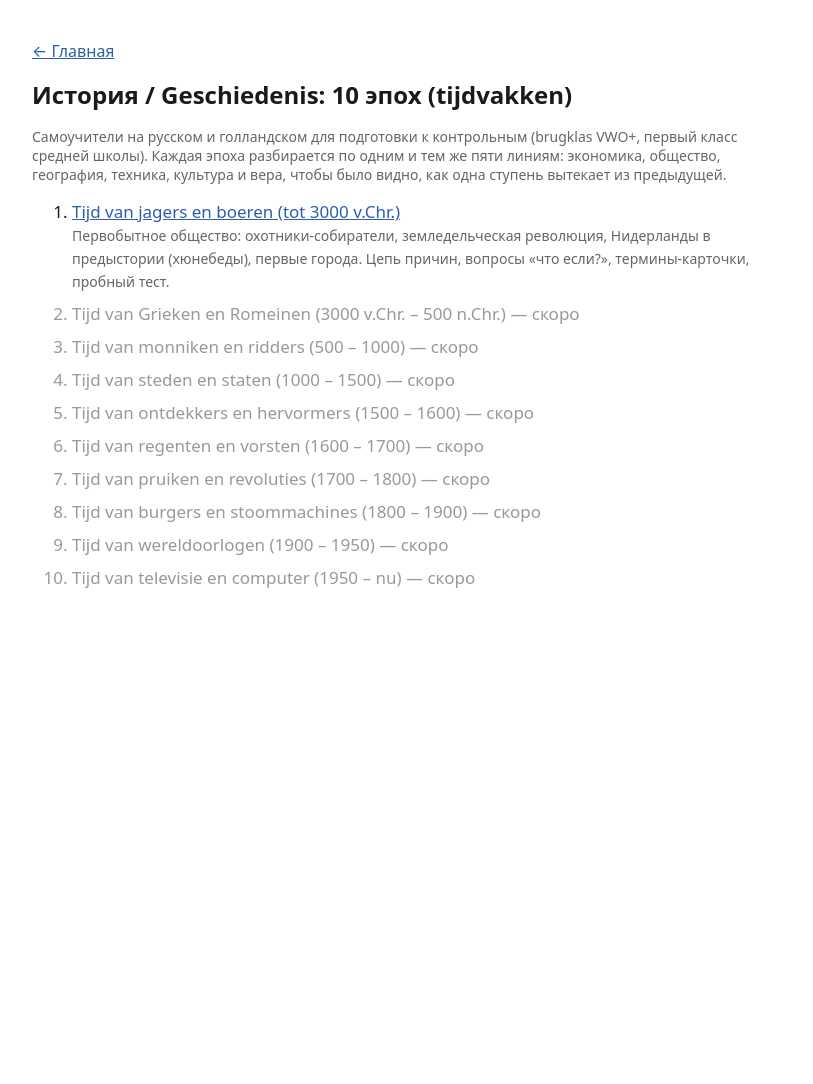
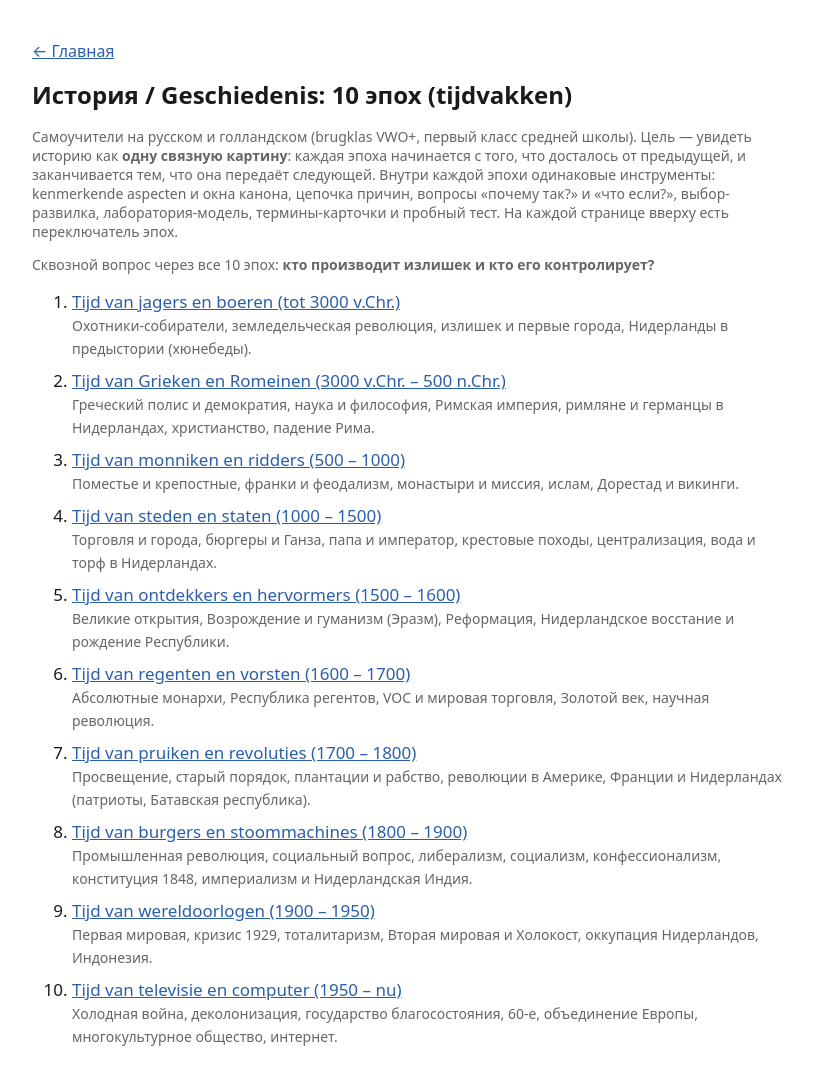
Before and after one commit to ajvengo/math-self-education, a plain HTML site: page history/index.html in a window 1280 px wide. Shown: the whole page, without its empty margins (228-1041 px from the left). Before the commit the page ends 800 px from the top, so only its background shows below. Drawn offline with Linux system fonts and the light colour scheme.

Commit message:
История: оглавление со всеми 10 эпохами, подписи в лабораториях
Co-Authored-By: Claude Opus 5.5 <noreply@anthropic.com>
Claude-Session: https://claude.ai/code/session_01RXJWuEsHxmtFC4bL53Bx7b

```diff
--- a/history/index.html
+++ b/history/index.html
@@ -16,19 +16,29 @@
 <body>
 <p><a href="../index.html">← Главная</a></p>
 <h1>История / Geschiedenis: 10 эпох (tijdvakken)</h1>
-<p class="d">Самоучители на русском и голландском для подготовки к контрольным (brugklas VWO+, первый класс средней школы). Каждая эпоха разбирается по одним и тем же пяти линиям: экономика, общество, география, техника, культура и вера, чтобы было видно, как одна ступень вытекает из предыдущей.</p>
+<p class="d">Самоучители на русском и голландском (brugklas VWO+, первый класс средней школы). Цель — увидеть историю как <b>одну связную картину</b>: каждая эпоха начинается с того, что досталось от предыдущей, и заканчивается тем, что она передаёт следующей. Внутри каждой эпохи одинаковые инструменты: kenmerkende aspecten и окна канона, цепочка причин, вопросы «почему так?» и «что если?», выбор-развилка, лаборатория-модель, термины-карточки и пробный тест. На каждой странице вверху есть переключатель эпох.</p>
+<p class="d">Сквозной вопрос через все 10 эпох: <b>кто производит излишек и кто его контролирует?</b></p>
 <ol>
   <li><a href="tijdvak-1-jagers-en-boeren.html">Tijd van jagers en boeren (tot 3000 v.Chr.)</a><br>
-    <span class="d">Первобытное общество: охотники-собиратели, земледельческая революция, Нидерланды в предыстории (хюнебеды), первые города. Цепь причин, вопросы «что если?», термины-карточки, пробный тест.</span></li>
-  <li class="soon">Tijd van Grieken en Romeinen (3000 v.Chr. – 500 n.Chr.) — скоро</li>
-  <li class="soon">Tijd van monniken en ridders (500 – 1000) — скоро</li>
-  <li class="soon">Tijd van steden en staten (1000 – 1500) — скоро</li>
-  <li class="soon">Tijd van ontdekkers en hervormers (1500 – 1600) — скоро</li>
-  <li class="soon">Tijd van regenten en vorsten (1600 – 1700) — скоро</li>
-  <li class="soon">Tijd van pruiken en revoluties (1700 – 1800) — скоро</li>
-  <li class="soon">Tijd van burgers en stoommachines (1800 – 1900) — скоро</li>
-  <li class="soon">Tijd van wereldoorlogen (1900 – 1950) — скоро</li>
-  <li class="soon">Tijd van televisie en computer (1950 – nu) — скоро</li>
+    <span class="d">Охотники-собиратели, земледельческая революция, излишек и первые города, Нидерланды в предыстории (хюнебеды).</span></li>
+  <li><a href="tijdvak-2-grieken-en-romeinen.html">Tijd van Grieken en Romeinen (3000 v.Chr. – 500 n.Chr.)</a><br>
+    <span class="d">Греческий полис и демократия, наука и философия, Римская империя, римляне и германцы в Нидерландах, христианство, падение Рима.</span></li>
+  <li><a href="tijdvak-3-monniken-en-ridders.html">Tijd van monniken en ridders (500 – 1000)</a><br>
+    <span class="d">Поместье и крепостные, франки и феодализм, монастыри и миссия, ислам, Дорестад и викинги.</span></li>
+  <li><a href="tijdvak-4-steden-en-staten.html">Tijd van steden en staten (1000 – 1500)</a><br>
+    <span class="d">Торговля и города, бюргеры и Ганза, папа и император, крестовые походы, централизация, вода и торф в Нидерландах.</span></li>
+  <li><a href="tijdvak-5-ontdekkers-en-hervormers.html">Tijd van ontdekkers en hervormers (1500 – 1600)</a><br>
+    <span class="d">Великие открытия, Возрождение и гуманизм (Эразм), Реформация, Нидерландское восстание и рождение Республики.</span></li>
+  <li><a href="tijdvak-6-regenten-en-vorsten.html">Tijd van regenten en vorsten (1600 – 1700)</a><br>
+    <span class="d">Абсолютные монархи, Республика регентов, VOC и мировая торговля, Золотой век, научная революция.</span></li>
+  <li><a href="tijdvak-7-pruiken-en-revoluties.html">Tijd van pruiken en revoluties (1700 – 1800)</a><br>
+    <span class="d">Просвещение, старый порядок, плантации и рабство, революции в Америке, Франции и Нидерландах (патриоты, Батавская республика).</span></li>
+  <li><a href="tijdvak-8-burgers-en-stoommachines.html">Tijd van burgers en stoommachines (1800 – 1900)</a><br>
+    <span class="d">Промышленная революция, социальный вопрос, либерализм, социализм, конфессионализм, конституция 1848, империализм и Нидерландская Индия.</span></li>
+  <li><a href="tijdvak-9-wereldoorlogen.html">Tijd van wereldoorlogen (1900 – 1950)</a><br>
+    <span class="d">Первая мировая, кризис 1929, тоталитаризм, Вторая мировая и Холокост, оккупация Нидерландов, Индонезия.</span></li>
+  <li><a href="tijdvak-10-televisie-en-computer.html">Tijd van televisie en computer (1950 – nu)</a><br>
+    <span class="d">Холодная война, деколонизация, государство благосостояния, 60-е, объединение Европы, многокультурное общество, интернет.</span></li>
 </ol>
 </body>
 </html>
```
Also changed, not shown: history/tijdvak-10-televisie-en-computer.html (+1 -1 lines), history/tijdvak-6-regenten-en-vorsten.html (+1 -1 lines).
